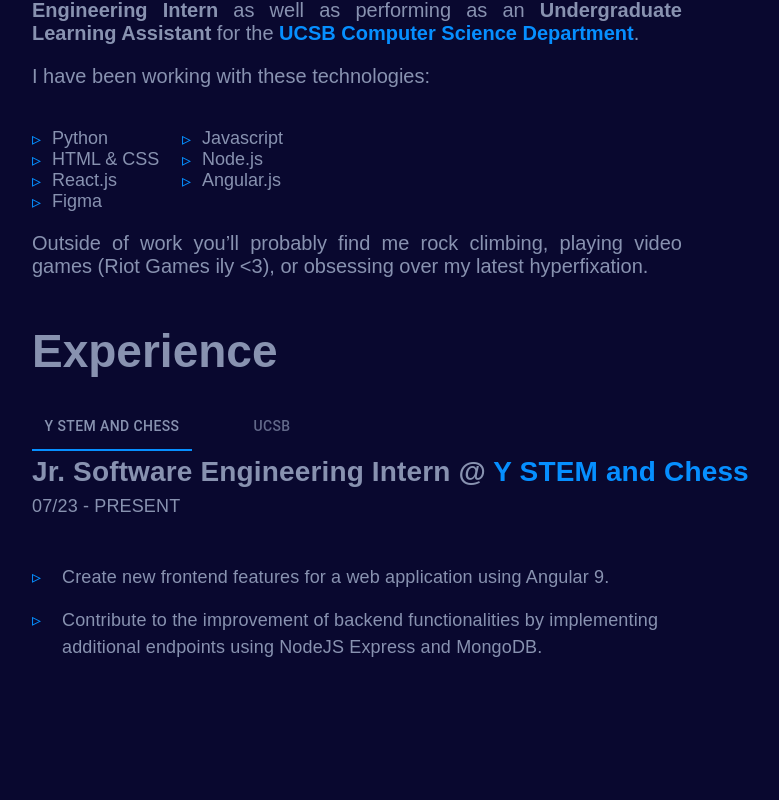
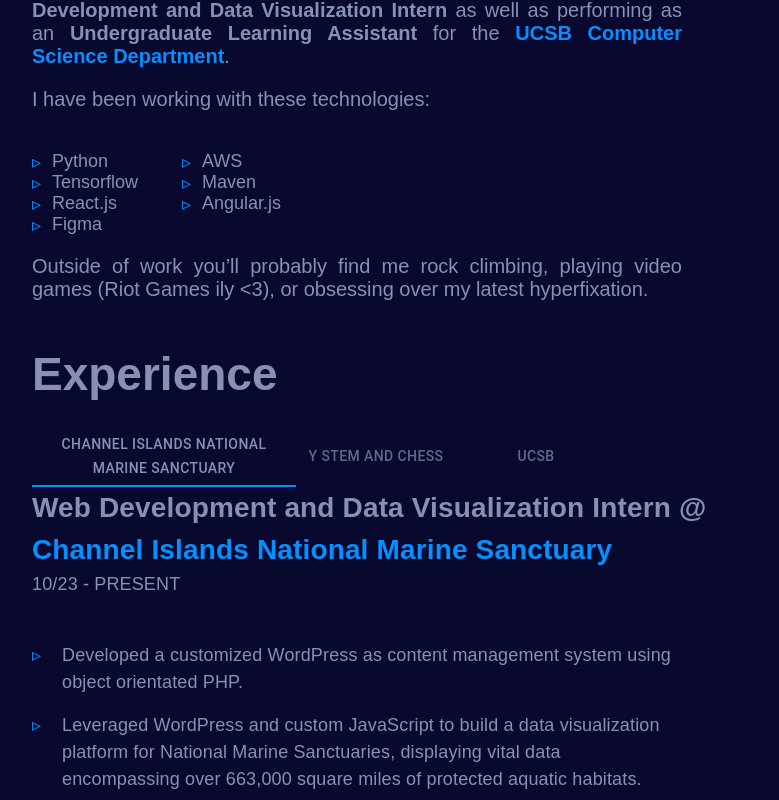
Before and after one commit to Johnsonchan105/johnsonchan105.github.io, a React (Create React App) app: page / in a window 1280 px wide. Shown: the part 720-1520 px from the top of the page, without its empty margins (160-939 px from the left). Built offline with nearby package versions, Linux system fonts and the light colour scheme.

Commit message:
added values

```diff
--- a/src/App.js
+++ b/src/App.js
@@ -1,4 +1,4 @@
-import React from 'react';
+import React, { useEffect } from 'react';
 import Intro from './components/Intro.js'
 import About from './components/About.js'
 import Experience from './components/Experience.js'
@@ -7,8 +7,14 @@
 import SideBarNav from './components/SideBarNav.js';
 import './App.css';
 import "./styles/Global.css";
+import ReactGA from "react-ga4";
+ReactGA.initialize("G-5VBPVSS9CD");
+ReactGA.send("pageview");
 
 function App() {
+  useEffect(() => {
+    ReactGA.send("pageview");
+  }, []);
   return (
     <div className='App'>
       <div id='content'>
--- a/src/components/About.js
+++ b/src/components/About.js
@@ -22,8 +22,8 @@
             <p>
                 Hi! My name is Cheng Han, but I go by Johnson!
                 I am currently undertaking a <b>Bachelor’s of Science</b> in
-                <b> Computer Science</b> at the <a href="https://www.ucsb.edu/about">UCSB</a> and will be complete the degree in June 2024.
-                Currently I am also taking an internship at <a href="https://ystemandchess.com/about-us">Y STEM and Chess</a> as a <b>Jr Software Engineering Intern</b> as well as
+                <b> Computer Science</b> at <a href="https://www.ucsb.edu/about">UCSB</a> and will be complete the degree in June 2024.
+                Currently I am also taking an internship at <a href="https://channelislands.noaa.gov">Channel Islands National Marine Sanctuary</a> as a <b>Web Development and Data Visualization Intern</b> as well as
                  performing as an <b>Undergraduate Learning Assistant</b> for the <a href="https://cs.ucsb.edu/education/undergraduate/learning-assistant-program">UCSB Computer Science Department</a>.
             </p>
         );
@@ -37,9 +37,9 @@
 
         const tech_stack = [
             'Python',
-            'Javascript',
-            'HTML & CSS',
-            'Node.js',
+            'AWS',
+            'Tensorflow',
+            'Maven',
             'React.js',
             'Angular.js',
             'Figma'
--- a/src/components/ExperienceList.js
+++ b/src/components/ExperienceList.js
@@ -6,7 +6,6 @@
 import Box from '@material-ui/core/Box'
 import FadeInSection from './FadeInSection';
 import { CSSTransition } from 'react-transition-group';
-
 function TabPanel(props) {
     const {children, value, index, ...other}  = props;
 
@@ -45,9 +44,18 @@
 
 
     const experienceItems = {
+        "Channel Islands National Marine Sanctuary": {
+            "Web Development and Data Visualization Intern @" : {
+                duration: "10/23 - PRESENT",
+                desc: [
+                    "Developed a customized WordPress as content management system using object orientated PHP.",
+                    "Leveraged WordPress and custom JavaScript to build a data visualization platform for National Marine Sanctuaries, displaying vital data encompassing over 663,000 square miles of protected aquatic habitats."
+                ]
+            }
+        },
         "Y STEM and Chess": {
             "Jr. Software Engineering Intern @" : {
-                duration: "07/23 - PRESENT",
+                duration: "07/23 - 10/23",
                 desc: [
                     "Create new frontend features for a web application using Angular 9.",
                     "Contribute to the improvement of backend functionalities by implementing additional endpoints using NodeJS Express and MongoDB."
@@ -58,7 +66,7 @@
             "Undergraduate Learning Assistant @" : {
                 duration: "08/23 - PRESENT",
                 desc: [
-                    "Facilitated a supportive learning environment for 75 students enrolled in Computer Science (CS9)",
+                    "Coordinated a supportive learning environment for 200+ students enrolled in Intermediate Python.",
                     "Leveraging strong communication and problem-solving skills to address inquiries, provide comprehensive assistance with homework, assignments, and effectively guide students towards achieving academic success."
                 ]
             },
@@ -77,7 +85,7 @@
     }
 
     return (
-        <div>
+        <div id = "experience-container">
             <Tabs
                 value = {value}
                 onChange={handleChange}
--- a/src/index.js
+++ b/src/index.js
@@ -3,7 +3,6 @@
 import './index.css';
 import App from './App';
 import { BrowserRouter } from 'react-router-dom';
-import ReactGA from "react-ga4";
 
 const root = ReactDOM.createRoot(document.getElementById('root'));
 root.render(
@@ -13,5 +12,3 @@
     </BrowserRouter>
   </React.StrictMode>
 );
-ReactGA.initialize("G-5VBPVSS9CD");
-ReactGA.pageview(window.location.pathname + window.location.search);
--- a/src/styles/Experience.css
+++ b/src/styles/Experience.css
@@ -2,6 +2,10 @@
     padding-top: 2%;
     padding-left: 15%;
     min-height: 60vh;
+}
+
+#experience-container {
+  width: 55vw;
 }
 
 .joblist-job-title {
@@ -9,6 +13,7 @@
   font-size: 28px;
   font-weight: bold;
   color: var(--slate);
+  width: 100vw;
 }
 
 .joblist-job-company {
```
